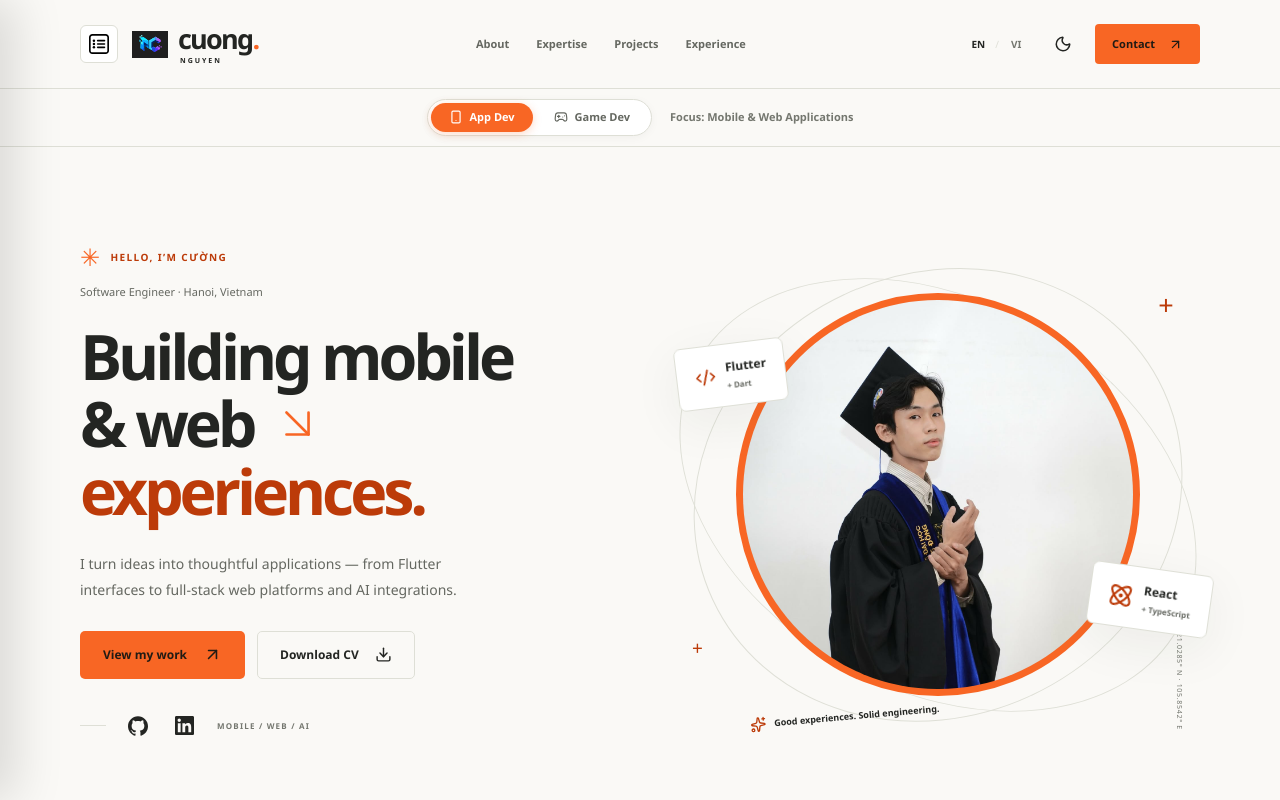
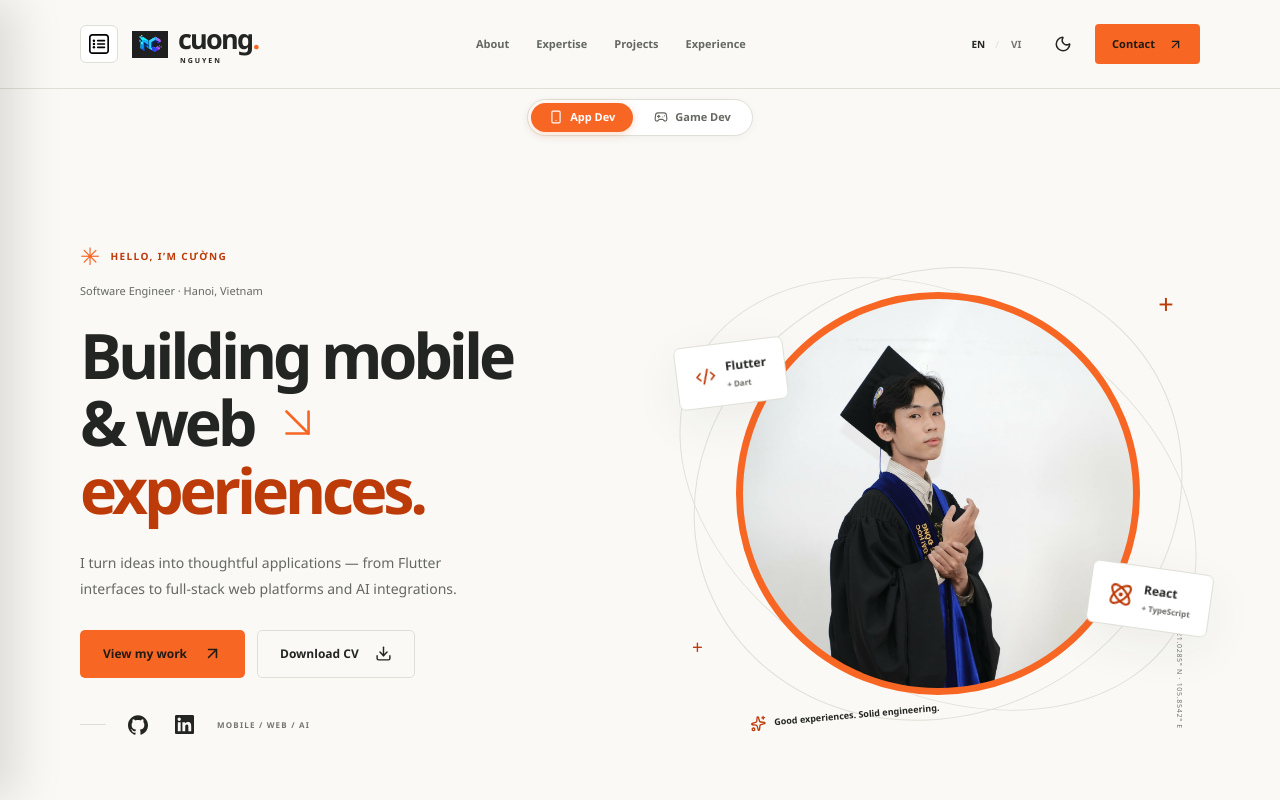
Before and after one commit to ScrotJame/MyPortfolio, a React (Vite) app: page / in a window 1280 px wide. Shown: the top 800 px of the page. Built offline with nearby package versions, Linux system fonts and the light colour scheme.

Commit message:
style: remove dev mode hint text and subheader bottom border

```diff
--- a/src/components/SubHeader.tsx
+++ b/src/components/SubHeader.tsx
@@ -6,14 +6,13 @@ interface SubHeaderProps {
   locale: 'en' | 'vi'
   devMode: DevMode
   onDevModeChange: (mode: DevMode) => void
-  currentView: 'home' | 'blog'
+  currentView?: 'home' | 'blog'
 }
 
-export function SubHeader({ locale, devMode, onDevModeChange, currentView }: SubHeaderProps) {
+export function SubHeader({ locale, devMode, onDevModeChange }: SubHeaderProps) {
   return (
     <div className="sub-header-bar" role="region" aria-label={locale === 'en' ? 'Specialization track' : 'Chuyên môn'}>
       <div className="container sub-header-container">
-        <div className="dev-mode-wrapper">
         <div className="dev-mode-switch" role="group" aria-label={locale === 'en' ? 'Development track' : 'Chế độ chuyên môn'}>
           <button
             type="button"
@@ -35,25 +34,6 @@ export function SubHeader({ locale, devMode, onDevModeChange, currentView }: Sub
             <span>{locale === 'en' ? 'Game Dev' : 'Game Dev'}</span>
           </button>
         </div>
-
-          <span className="dev-mode-hint">
-            {currentView === 'blog'
-              ? locale === 'en'
-                ? devMode === 'app'
-                  ? 'Showing App reviews'
-                  : 'Showing Game reviews'
-                : devMode === 'app'
-                  ? 'Đang xem review Ứng dụng'
-                  : 'Đang xem review Game'
-              : locale === 'en'
-                ? devMode === 'app'
-                  ? 'Focus: Mobile & Web Applications'
-                  : 'Focus: Game Development & Unity'
-                : devMode === 'app'
-                  ? 'Tiêu điểm: Lập trình Ứng dụng & Web'
-                  : 'Tiêu điểm: Phát triển Game & Đồ họa'}
-          </span>
-        </div>
       </div>
     </div>
   )
--- a/src/styles.css
+++ b/src/styles.css
@@ -303,12 +303,10 @@ p, h1, h2, h3, h4 { margin: 0; }
   top: 88px;
   z-index: 25;
   background: var(--bg);
-  border-bottom: 1px solid var(--border);
   padding-block: 10px;
-  transition: background-color .2s, border-color .2s;
+  transition: background-color .2s;
 }
 .sub-header-container { display: flex; align-items: center; justify-content: center; }
-.dev-mode-wrapper { display: flex; align-items: center; gap: 18px; }
 .dev-mode-switch {
   display: inline-flex;
   background: var(--surface);
@@ -338,14 +336,12 @@ p, h1, h2, h3, h4 { margin: 0; }
   color: #fff;
   box-shadow: 0 2px 8px #f8662440;
 }
-.dev-mode-hint { font-size: 11px; font-weight: 600; color: var(--quiet); }
 
 @media (max-width: 900px) {
   .sub-header-bar { top: 76px; }
 }
 @media (max-width: 640px) {
   .sub-header-bar { top: 72px; padding-block: 8px; }
-  .dev-mode-hint { display: none; }
   .header-left-cluster { gap: 10px; }
 }
 
```
Lines whose indentation alone changed are shown as unchanged.
